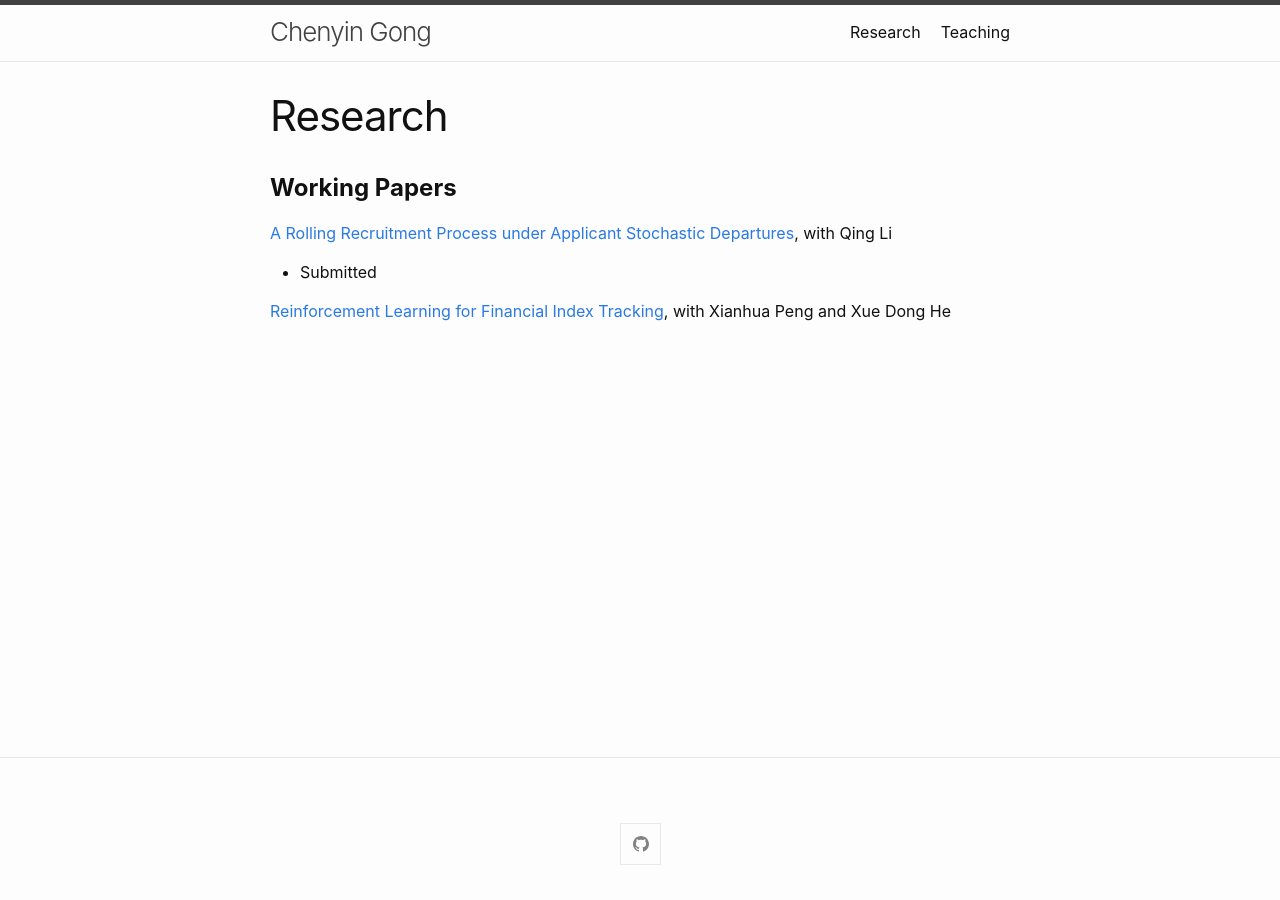
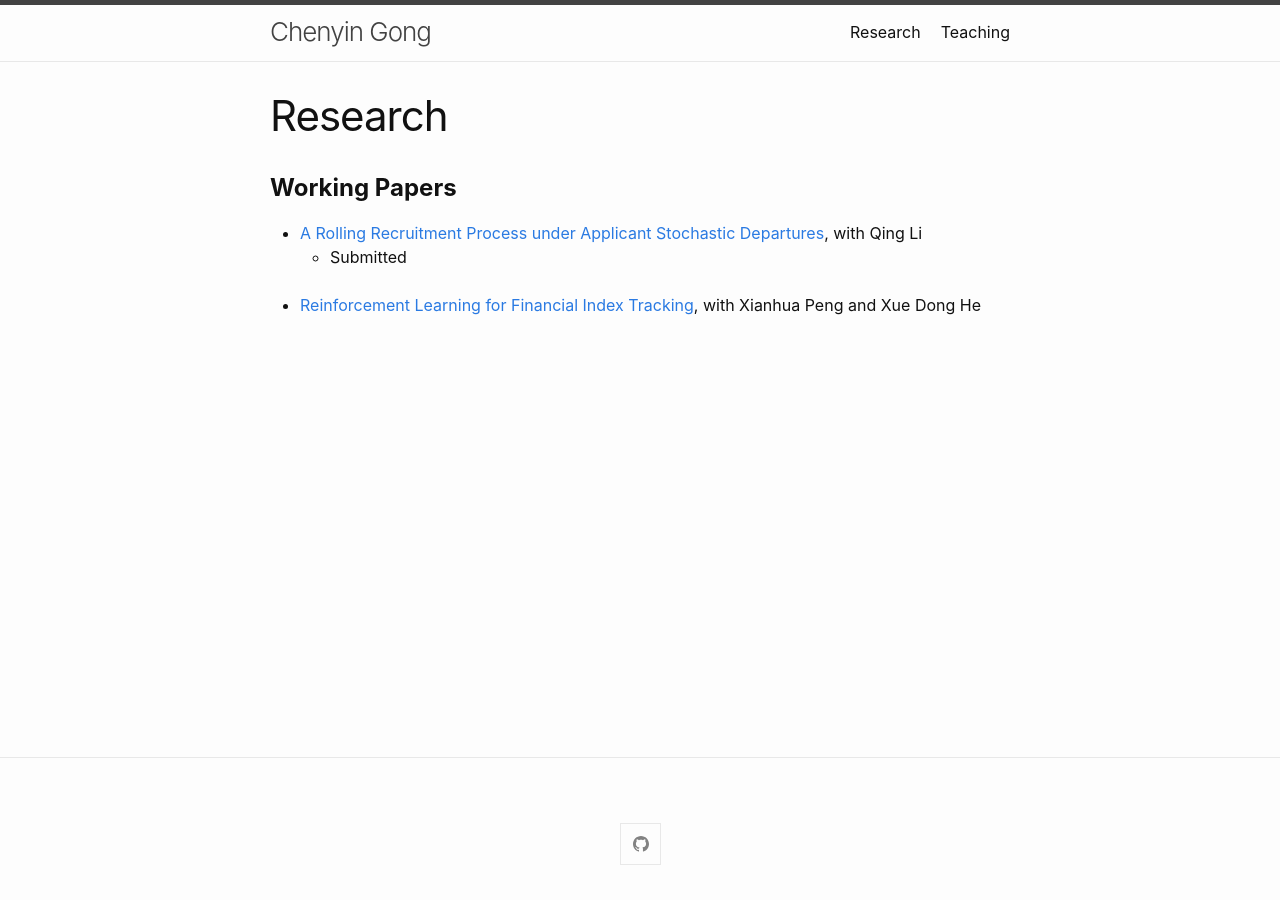
Before and after one commit to chenyingong/chenyingong.github.io, a Jekyll site: the page built from research.md, in a window 1280 px wide. Built offline with Jekyll 4.4.1, drawn with Linux system fonts in a browser that asks for light colours.

Commit message:
Update research.md

```diff
--- a/research.md
+++ b/research.md
@@ -3,10 +3,11 @@ layout: page
 title: Research
 permalink: /research/
 ---
+
 **<font size=5>Working Papers</font>**
 
-[A Rolling Recruitment Process under Applicant Stochastic Departures](https://ssrn.com/abstract=4787415), with Qing Li
+* [A Rolling Recruitment Process under Applicant Stochastic Departures](https://ssrn.com/abstract=4787415), with Qing Li
   * Submitted
 <br />
-
-[Reinforcement Learning for Financial Index Tracking](https://ssrn.com/abstract=4532072), with Xianhua Peng and Xue Dong He
+<br />
+* [Reinforcement Learning for Financial Index Tracking](https://ssrn.com/abstract=4532072), with Xianhua Peng and Xue Dong He
```
